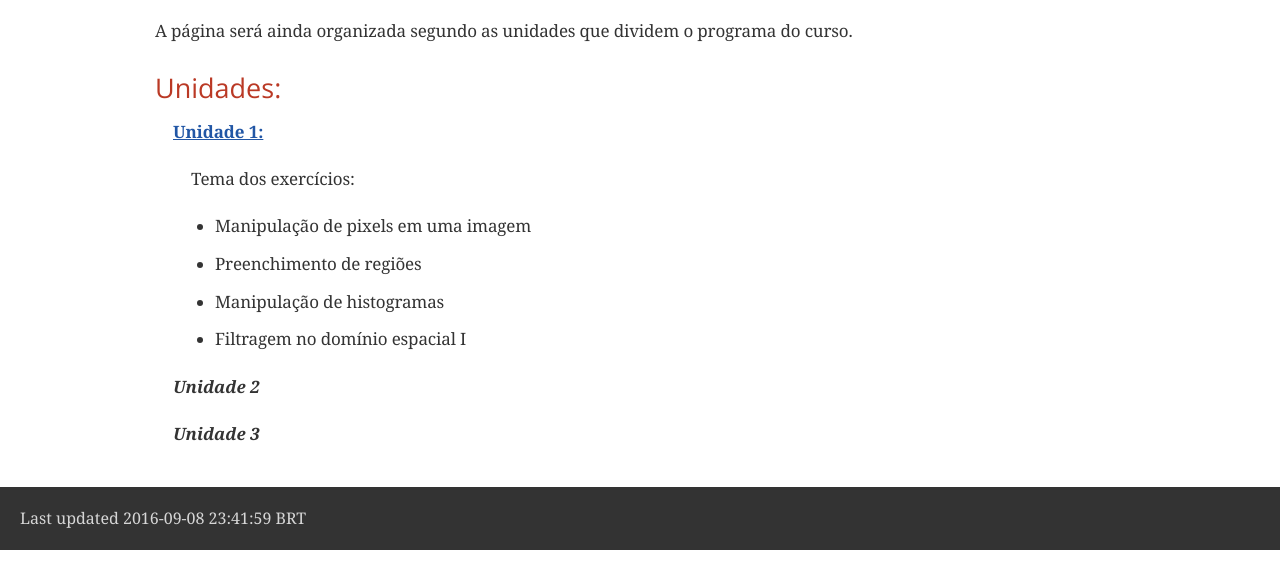
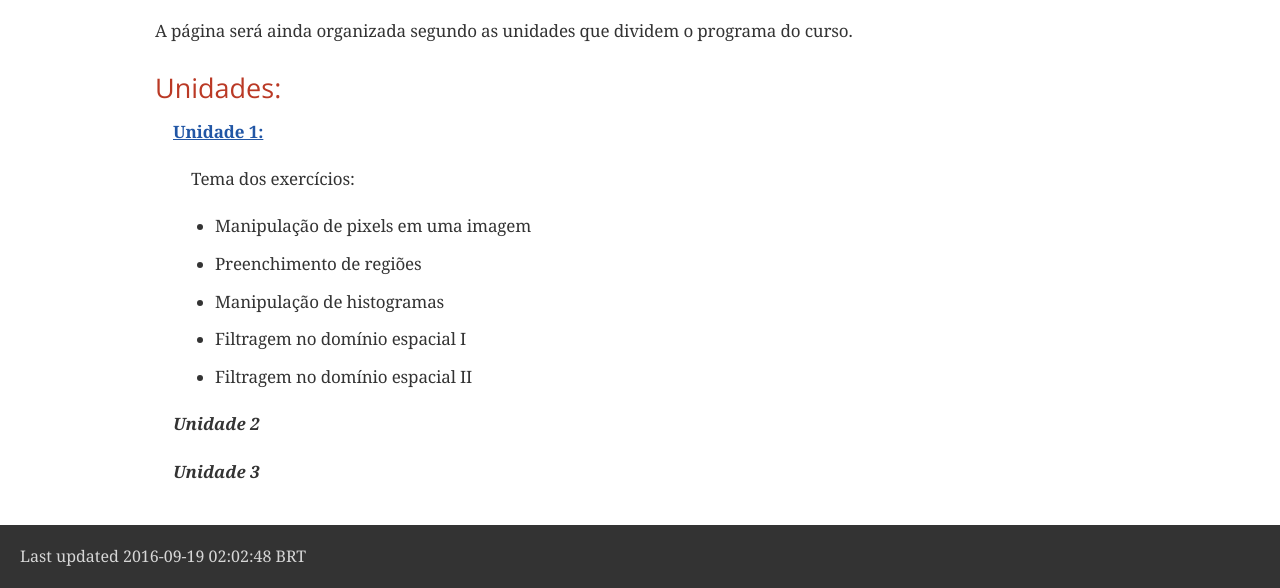
Before and after one commit to gustavolaires/gustavolaires.github.io, a plain HTML site: page index.html in a window 1280 px wide. Shown: the part 329-917 px from the top of the page. Before the commit the page ends 879 px from the top, so only its background shows below. Drawn offline with nearby package versions, Linux system fonts and the light colour scheme; a web font is replaced by a local one.

Commit message:
Add files via upload

```diff
--- a/index.html
+++ b/index.html
@@ -468,6 +468,9 @@ body.book #toc,body.book #preamble,body.book h1.sect0,body.book .sect1>h2{page-b
 <li>
 <p>Filtragem no domínio espacial I</p>
 </li>
+<li>
+<p>Filtragem no domínio espacial II</p>
+</li>
 </ul>
 </div>
 </dd>
@@ -490,7 +493,7 @@ body.book #toc,body.book #preamble,body.book h1.sect0,body.book .sect1>h2{page-b
 </div>
 <div id="footer">
 <div id="footer-text">
-Last updated 2016-09-08 23:41:59 BRT
+Last updated 2016-09-19 02:02:48 BRT
 </div>
 </div>
 </body>
```
